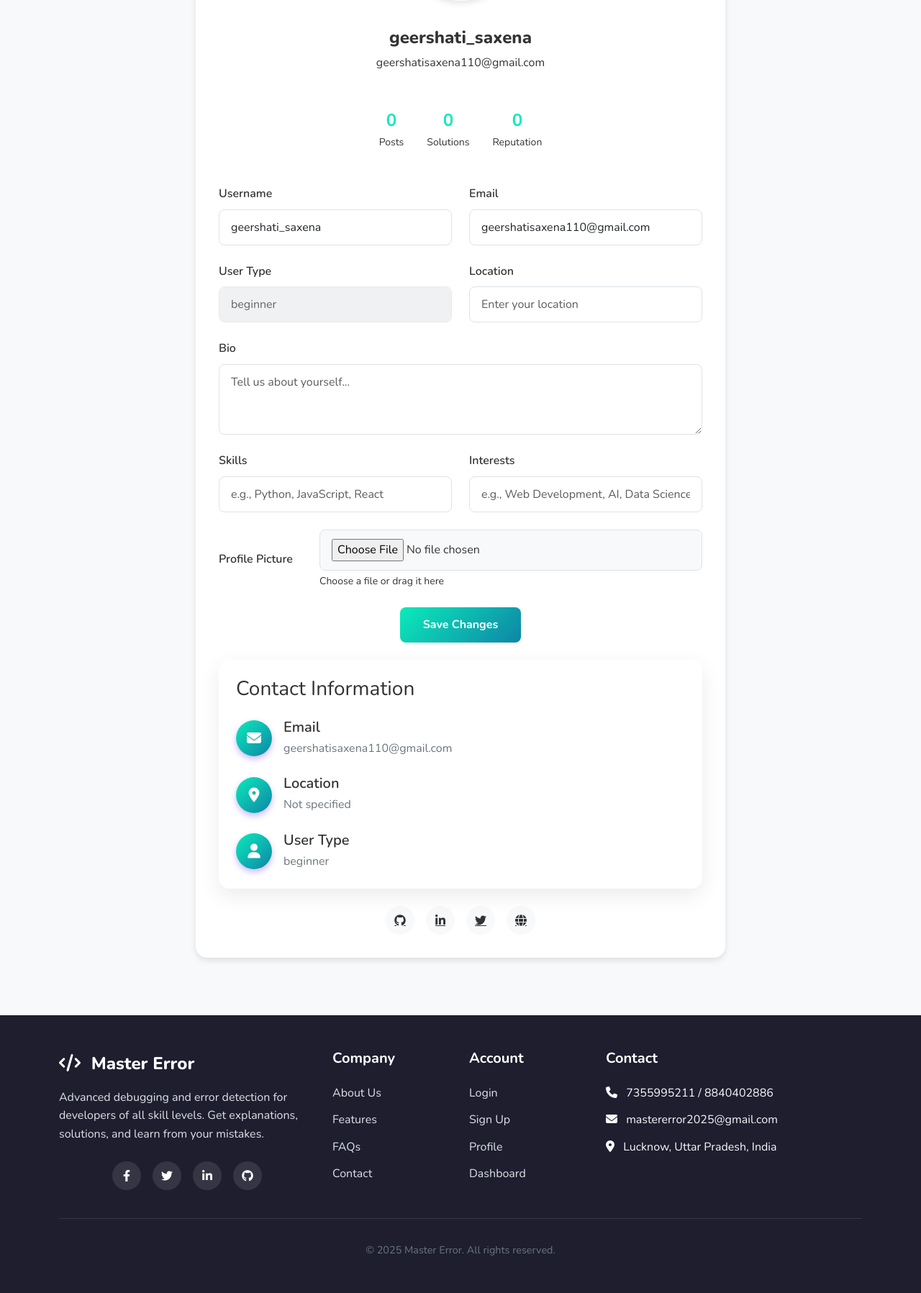
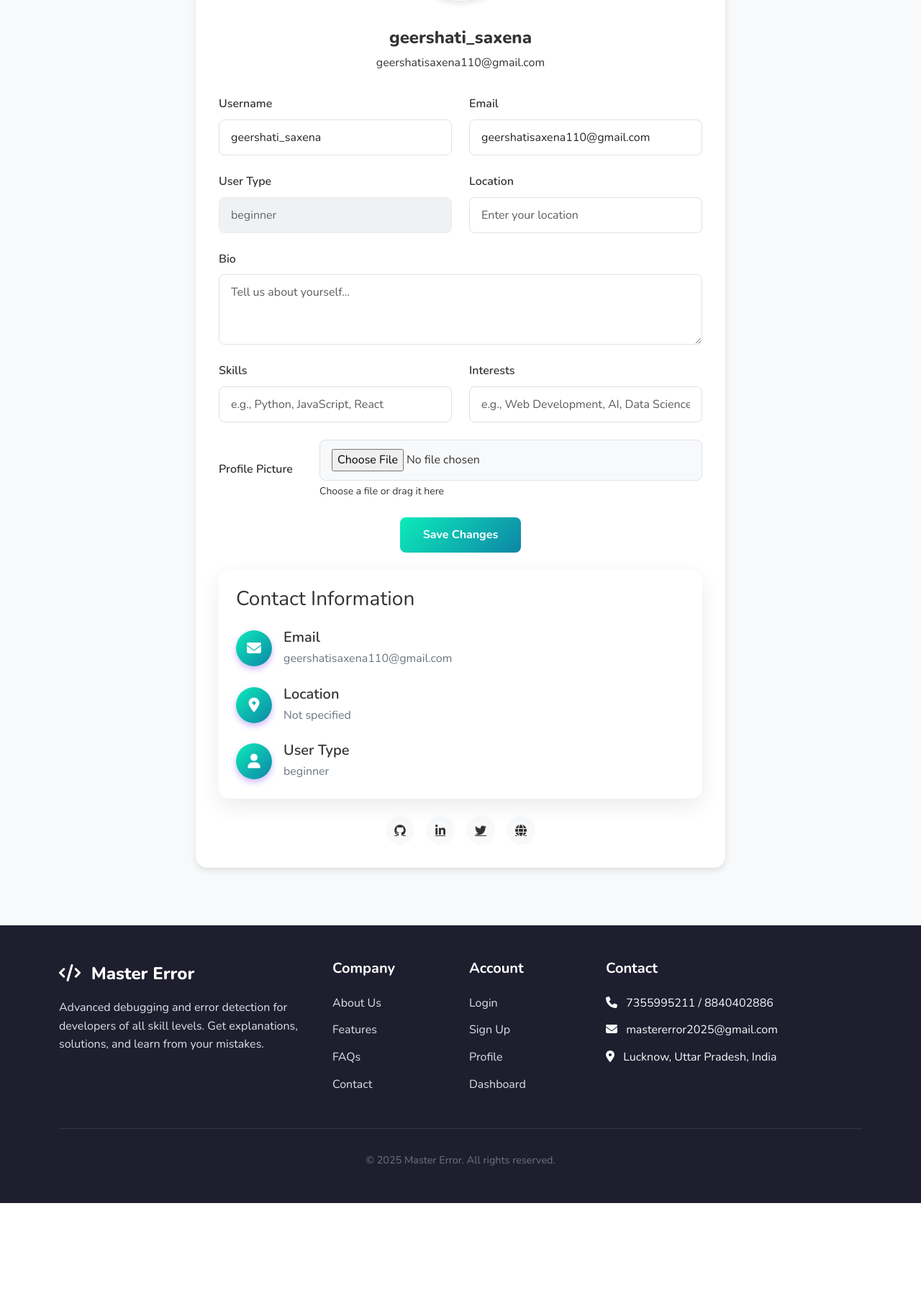
Before and after one commit to Piyush2001Agrawal/Master-Error, a Flask app: page /profile in a window 1280 px wide. Shown: the part 320-2117 px from the top of the page at 72% size. After the commit the page ends 1992 px from the top, so only its background shows below. Run offline with Flask 3, Linux system fonts and the light colour scheme; a user stored in the database is signed in; grey boxes are pictures that could not be loaded.

Commit message:
social page removed

```diff
--- a/templates/base.html
+++ b/templates/base.html
@@ -728,10 +728,7 @@
             Get explanations, solutions, and learn from your mistakes.
           </p>
           <div class="social-links">
-            <a href="#" class="social-icon"><i class="fab fa-facebook-f"></i></a>
-            <a href="#" class="social-icon"><i class="fab fa-twitter"></i></a>
-            <a href="#" class="social-icon"><i class="fab fa-linkedin-in"></i></a>
-            <a href="#" class="social-icon"><i class="fab fa-github"></i></a>
+
           </div>
         </div>
         <div class="col-md-2 footer-links">
--- a/templates/profile.html
+++ b/templates/profile.html
@@ -387,20 +387,7 @@
             <h2 class="profile-name">{{ current_user.username }}</h2>
             <p class="profile-email">{{ current_user.email }}</p>
 
-            <div class="profile-stats">
-              <div class="stat-item">
-                <div class="stat-value">{{ current_user.posts|default(0) }}</div>
-                <div class="stat-label">Posts</div>
-              </div>
-              <div class="stat-item">
-                <div class="stat-value">{{ current_user.solutions|default(0) }}</div>
-                <div class="stat-label">Solutions</div>
-              </div>
-              <div class="stat-item">
-                <div class="stat-value">{{ current_user.reputation|default(0) }}</div>
-                <div class="stat-label">Reputation</div>
-              </div>
-            </div>
+
 
             <form method="POST" action="/update-profile" enctype="multipart/form-data">
               <div class="row">
```
